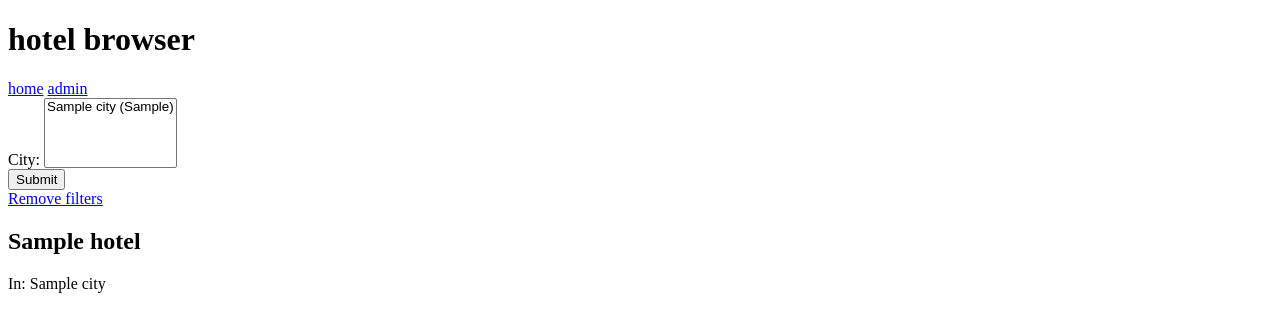
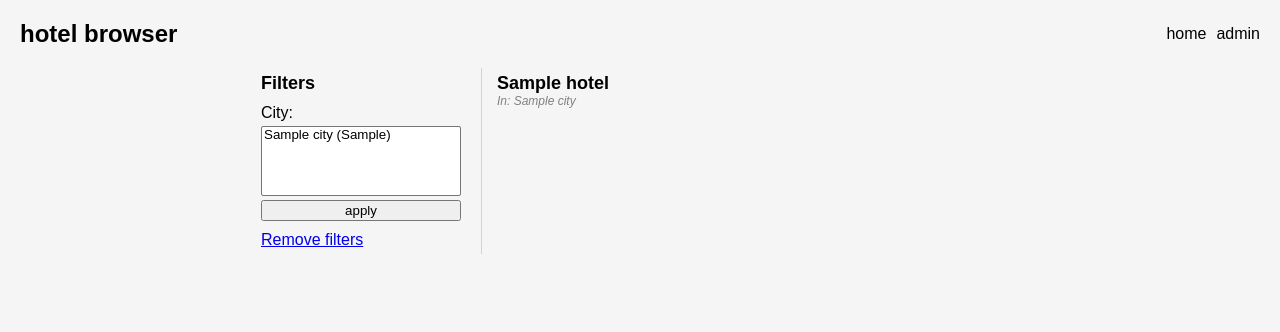
Before and after one commit to CoenKonings/maykin-backend-case, a Django app: page / in a window 1280 px wide. Shown: the top 332 px of the page. Run offline with Django 5.2, Linux system fonts and the light colour scheme; tables that the repository leaves empty hold one stand-in row (values such as "Sample post").

Commit message:
add styling to hotel list template

```diff
--- /dev/null
+++ b/src/hoteldata/static/hoteldata/base.css
@@ -0,0 +1,38 @@
+body {
+  margin: 0;
+  font-family: sans-serif;
+  background-color: #f5f5f5;
+}
+
+#navbar {
+  display: flex;
+  justify-content: space-between;
+  align-items: center;
+  padding: 20px;
+}
+
+#navbar-logo {
+  font-size: 24px;
+  margin: 0;
+  padding: 0;
+}
+
+#navbar-nav {
+  display: flex;
+  gap: 10px;
+}
+
+#navbar-nav > a {
+  color: black;
+  text-decoration: none;
+}
+
+#navbar-nav > a:hover {
+  color: #064e3b;
+}
+
+#content {
+  padding: 0px 20px;
+  max-width: 768px;
+  margin: auto;
+}
--- /dev/null
+++ b/src/hoteldata/static/hoteldata/hotel_list.css
@@ -0,0 +1,50 @@
+#hotel-browser {
+  display: flex;
+  gap: 10px;
+}
+
+.hotel-filter-section {
+  width: 200px;
+  display: flex;
+  padding: 5px 10px 5px 5px;
+  flex-direction: column;
+  gap: 10px;
+  height: max-content;
+  position: sticky;
+  top: 20px;
+}
+
+.sidebar-title {
+  font-size: 18px;
+  margin: 0;
+}
+
+#hotel-filter-form, #hotel-filter-form > div {
+  display: flex;
+  flex-direction: column;
+  gap: 4px;
+}
+
+.separator {
+  background-color: lightgray;
+  width: 1px;
+}
+
+#hotel-list {
+  display: flex;
+  flex-direction: column;
+  gap: 20px;
+  padding: 5px 10px 5px 5px;
+}
+
+.hotel-name {
+  font-size: 18px;
+  margin: 0;
+  padding: 0;
+}
+
+.hotel-location {
+  font-size: 12px;
+  font-style: italic;
+  color: gray;
+}
--- a/src/hoteldata/templates/hoteldata/base.html
+++ b/src/hoteldata/templates/hoteldata/base.html
@@ -1,8 +1,14 @@
+{% load static %}
+
 <!DOCTYPE html>
 <html lang="en">
 <head>
     <meta charset="UTF-8">
     <meta name="viewport" content="width=device-width, initial-scale=1.0">
+
+    <link rel="stylesheet" href="{% static "hoteldata/base.css" %}">
+    {% block template_style %}{% endblock %}
+
     <title>{% block site-title %}Hotel Browser{% endblock %}</title>
 </head>
 <body>
--- a/src/hoteldata/templates/hoteldata/hotel_list.html
+++ b/src/hoteldata/templates/hoteldata/hotel_list.html
@@ -1,16 +1,24 @@
 {% extends "hoteldata/base.html" %}
+{% load static %}
+
+{% block template_style %}
+<link rel="stylesheet" href="{% static "hoteldata/hotel_list.css" %}">
+{% endblock template_style %}
 
 {% block content %}
+<div id="hotel-browser">
     <div class="hotel-filter-section">
-    <form action="#" method="get">
+        <h2 class="sidebar-title">Filters</h2>
+        <form action="#" method="get" id="hotel-filter-form">
             {{ city_form }}
-        <input type="submit" value="Submit">
+            <input type="submit" value="apply">
         </form>
         <a href="{% url "hotel_list" %}">Remove filters</a>
     </div>
 
+    <div class="separator" aria-hidden="true" role="presentation"></div>
 
-<section class="hotel-list">
+    <section id="hotel-list">
         {% for hotel in hotel_list %}
         <article class="hotel-info">
             <h2 class="hotel-name">{{ hotel.name }}</h2>
@@ -20,4 +28,5 @@
         <span class="italics">No hotels found</span>
         {% endfor %}
     </section>
-{% endblock %}
+</div>
+{% endblock content %}
```
Lines whose indentation alone changed are shown as unchanged.
